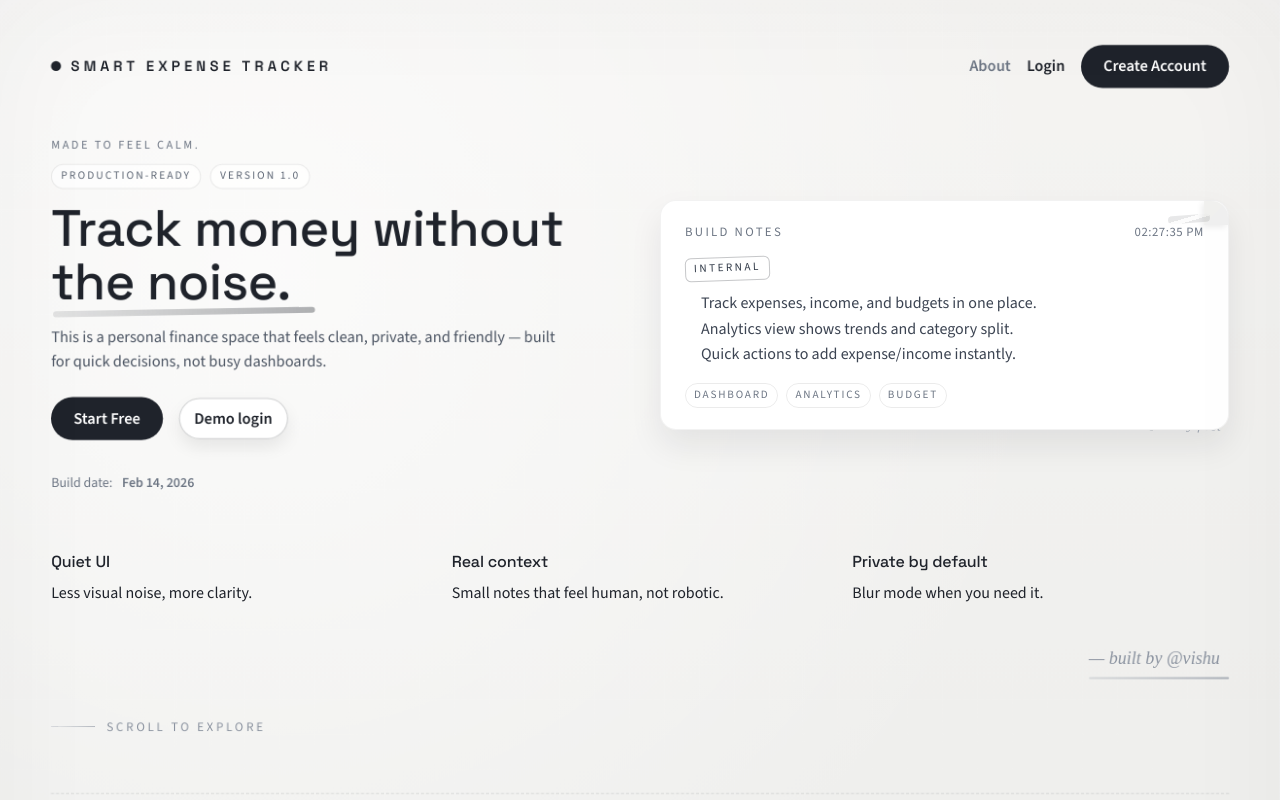
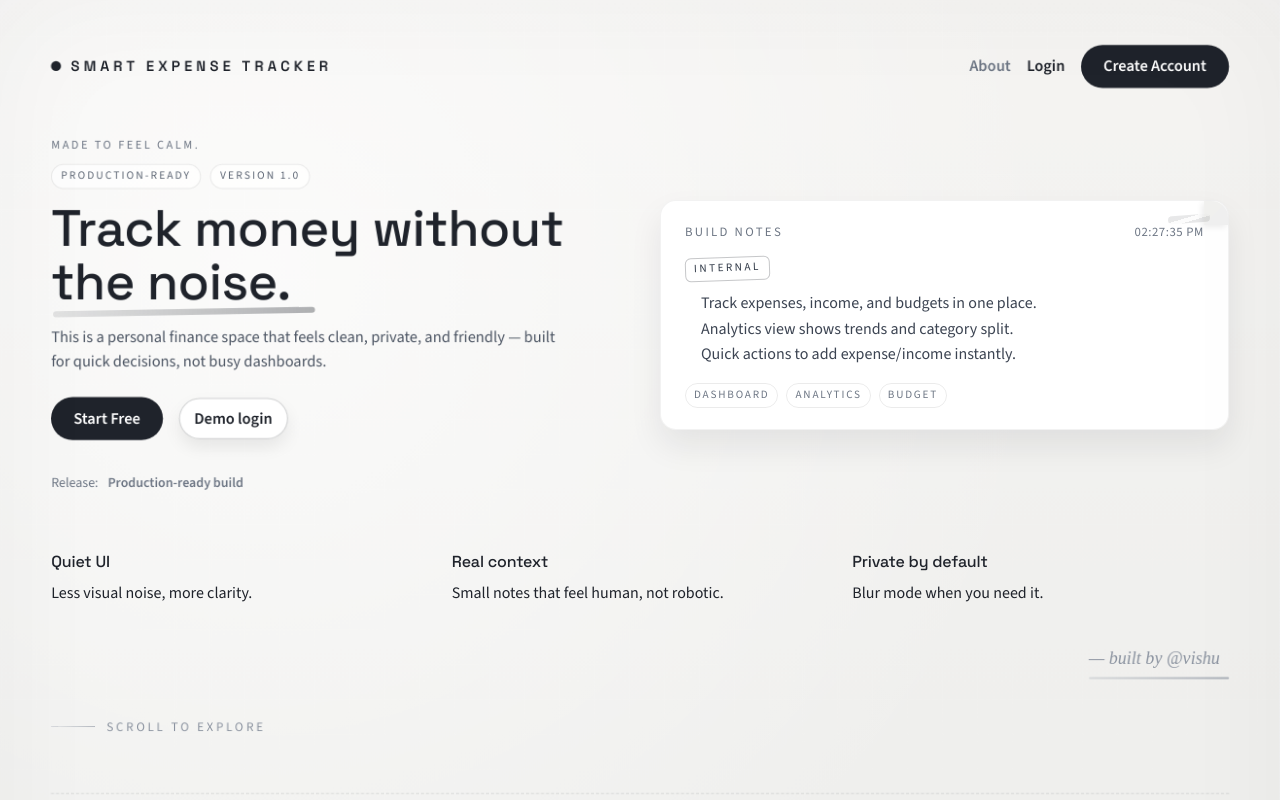
Before and after one commit to vishusharma-rgm/Smart-Expense-Tracker, a React (Vite) app in the folder frontend/: page / in a window 1280 px wide. Shown: the top 800 px of the page. Built offline with nearby package versions, Linux system fonts and the light colour scheme; no server answers.

Commit message:
Remove navbar dot and update landing copy

```diff
--- a/frontend/src/components/layout/Navbar.jsx
+++ b/frontend/src/components/layout/Navbar.jsx
@@ -62,7 +62,6 @@ export default function Navbar() {
       className="app-navbar flex justify-between items-center p-5 surface-muted"
     >
       <div className="flex items-center gap-3">
-        <span className="app-navbar__mark" aria-hidden="true" />
         <h1 className="text-xl font-semibold text-primary brand-title">
           Smart Expense Tracker
         </h1>
--- a/frontend/src/index.css
+++ b/frontend/src/index.css
@@ -879,13 +879,6 @@ h6 {
     inset 0 1px 0 rgba(255, 255, 255, 0.05);
 }
 
-.app-navbar__mark {
-  width: 10px;
-  height: 10px;
-  border-radius: 50%;
-  background: radial-gradient(circle at 30% 30%, #fff7e6, #c7a46d 65%);
-  box-shadow: 0 0 12px rgba(199, 164, 109, 0.6);
-}
 
 /* ===============================
    INPUT STYLING
--- a/frontend/src/pages/Landing/Landing.jsx
+++ b/frontend/src/pages/Landing/Landing.jsx
@@ -71,14 +71,14 @@ export default function Landing() {
             </Link>
           </div>
           <div className="landing-human__note">
-            <span>Build date:</span>
-            <strong>Feb 14, 2026</strong>
+            <span>Release:</span>
+            <strong>Production‑ready build</strong>
           </div>
         </div>
 
         <div className="landing-human__notes">
 
-          <span className="margin-note note-right">privacy first</span>
+
           <div className="landing-human__note-card scribble">
             <div className="note-head">
               <span>Build Notes</span>
```
